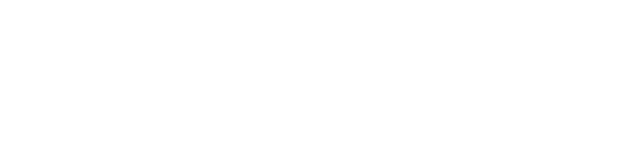
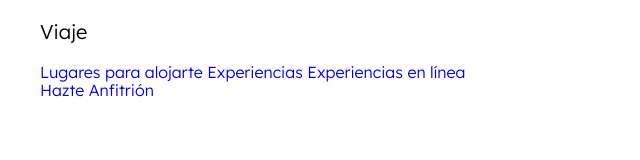
Before and after one commit to juanjopareja/airbnb-web, a website: page index.html in a window 1280 px wide. Shown: the whole page, without its empty margins (0-640 px from the left). Drawn offline with nearby package versions, Linux system fonts and the light colour scheme; files that its build step writes are made by us from their sources.

Commit message:
Add header nav html

```diff
--- a/index.html
+++ b/index.html
@@ -11,6 +11,22 @@
     <link rel="stylesheet" href="build/css/app.css">
 </head>
 <body>
+    <header class="header">
+        <div class="bar container">
+            <div class="bar_logo">
+                <p class="bar_name">Viaje</p>
+            </div>
 
+            <nav class="bar_nav">
+                <a href="#">Lugares para alojarte</a>
+                <a href="#">Experiencias</a>
+                <a href="#">Experiencias en línea</a>
+            </nav>
+
+            <nav class="bar_login">
+                <a href="#">Hazte Anfitrión</a>
+            </nav>
+        </div>
+    </header>
 </body>
 </html>
```
